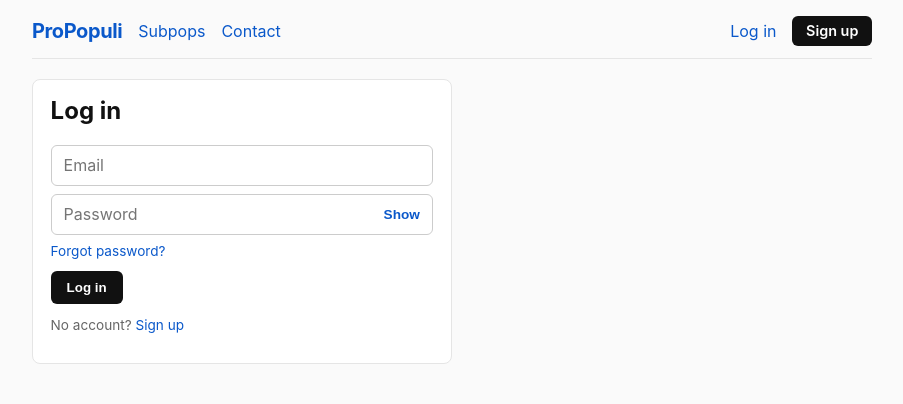
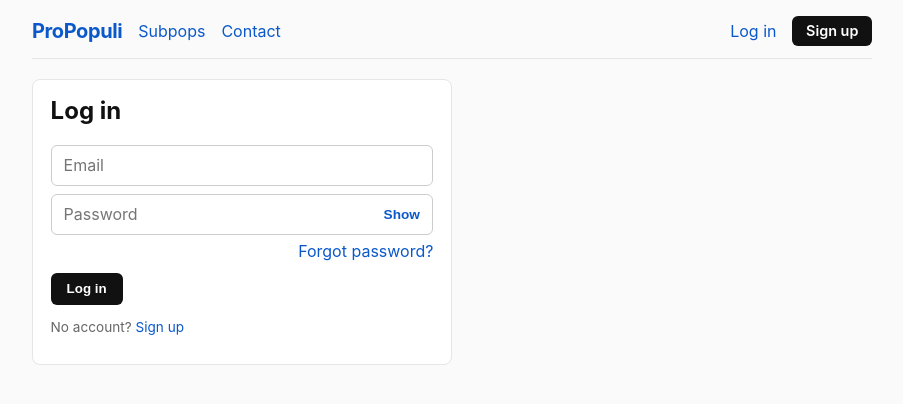
Before and after one commit to VesperRun/ProPopuliAPP, a Next.js app in the folder frontend/: page /login in a window 1280 px wide. Shown: the top 404 px of the page, without its empty margins (188-1091 px from the left). Built offline with nearby package versions, Linux system fonts and the light colour scheme.

Commit message:
Show forgot-password link under password field on login.

```diff
--- a/frontend/app/login/page.js
+++ b/frontend/app/login/page.js
@@ -50,10 +50,10 @@ function LoginForm() {
         value={password}
         onChange={(e) => setPassword(e.target.value)}
       />
-      {error && <p style={{ color: "#b00020" }}>{error}</p>}
-      <p className="meta" style={{ marginTop: "0.5rem", marginBottom: 0 }}>
+      <p style={{ marginTop: "0.35rem", marginBottom: 0, textAlign: "right" }}>
         <Link href="/forgot-password">Forgot password?</Link>
       </p>
+      {error && <p style={{ color: "#b00020", marginTop: "0.5rem" }}>{error}</p>}
       <button className="btn" type="submit" style={{ marginTop: "0.75rem" }}>
         Log in
       </button>
```
